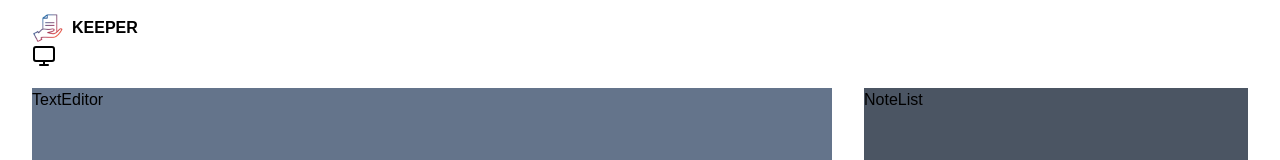
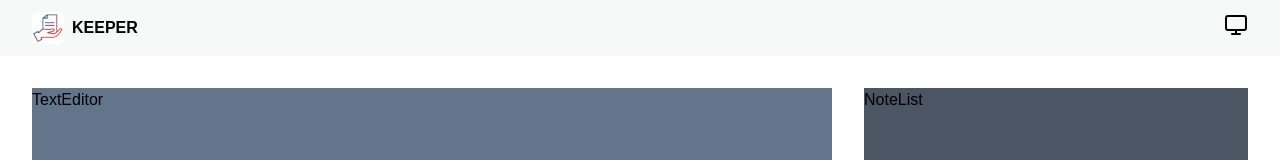
Before and after one commit to raiozohalan/keeper, a Next.js app: page / in a window 1280 px wide. Shown: the top 160 px of the page. Built offline with nearby package versions, Linux system fonts and the light colour scheme.

Commit message:
refactor: Improve UI for Header component

```diff
--- a/src/components/Header/index.tsx
+++ b/src/components/Header/index.tsx
@@ -1,12 +1,19 @@
-"use client"
+"use client";
 
 import Image from "next/image";
 import React from "react";
 import ThemeSelector from "../Base/ThemeSelector";
+import classNames from "@/helpers/classNames";
 
 const Header = () => {
   return (
-    <div className="flex-none w-full h-14 sticky top-0 bg-light- z-50 px-8 py-3 dark:bg-dark-primary">
+    <div
+      className={classNames(
+        "flex-none flex justify-between w-full h-14",
+        "sticky top-0 z-50 px-8 py-3",
+        "bg-light-primary dark:bg-dark-primary"
+      )}
+    >
       <div className="flex gap-2 items-center">
         <div className="w-8 h-8 rounded-md overflow-hidden">
           <Image
```
